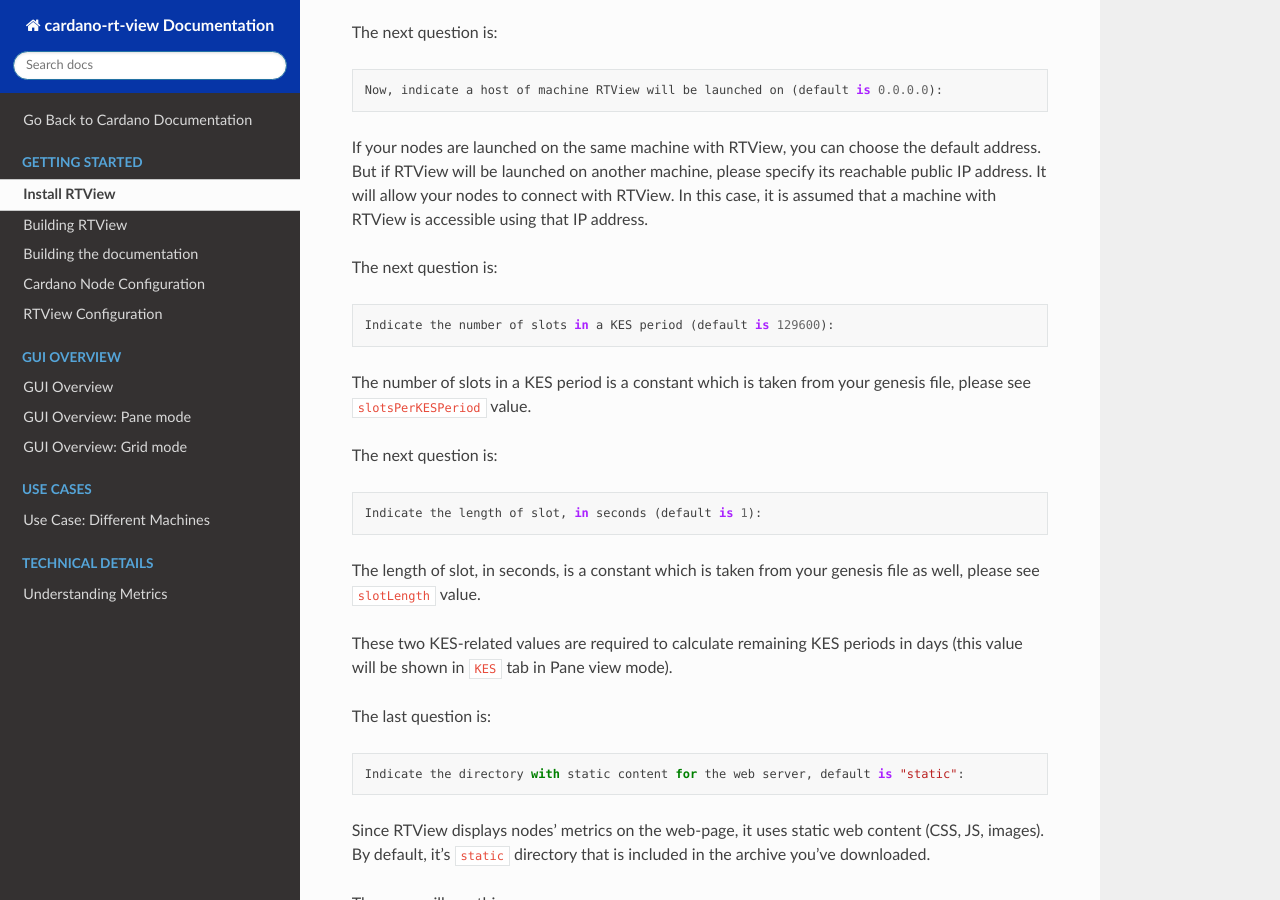
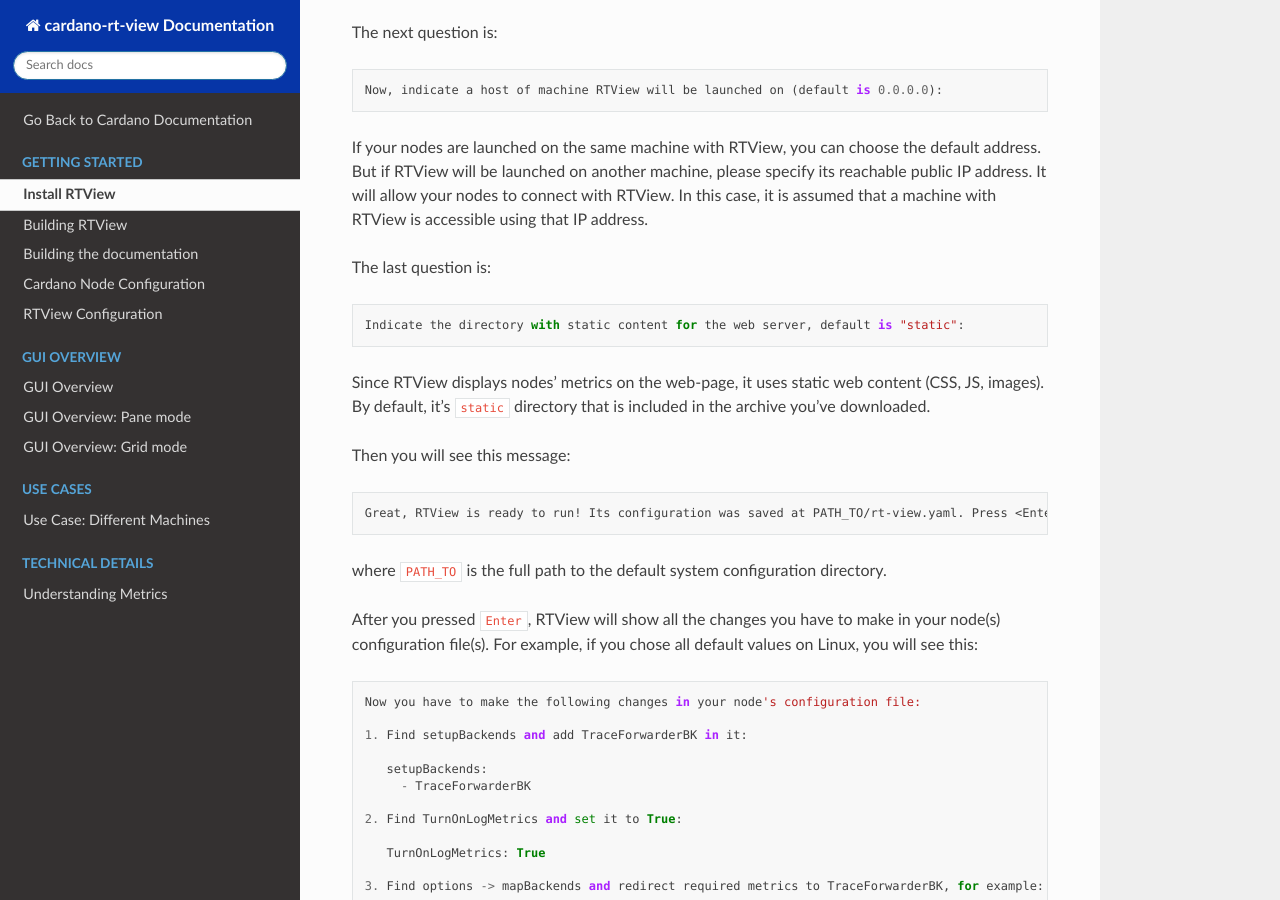
Before and after one commit to input-output-hk/cardano-rt-view, a Sphinx documentation site: the page built from doc/getting-started/install.md, in a window 1280 px wide and 900 px high, scrolled down 2539 px. Built offline with Sphinx 7.4.7 and the Read the Docs theme 2.0.0, drawn with Linux system fonts in a browser that asks for light colours.

Commit message:
CAD-2198: prepare for nodeBasicInfo.

````diff
--- a/doc/getting-started/install.md
+++ b/doc/getting-started/install.md
@@ -106,24 +106,6 @@
 
 If your nodes are launched on the same machine with RTView, you can choose the default address. But if RTView will be launched on another machine, please specify its reachable public IP address. It will allow your nodes to connect with RTView. In this case, it is assumed that a machine with RTView is accessible using that IP address.
 
-The next question is:
-
-```
-Indicate the number of slots in a KES period (default is 129600):
-```
-
-The number of slots in a KES period is a constant which is taken from your genesis file, please see `slotsPerKESPeriod` value.
-
-The next question is:
-
-```
-Indicate the length of slot, in seconds (default is 1):
-```
-
-The length of slot, in seconds, is a constant which is taken from your genesis file as well, please see `slotLength` value.
-
-These two KES-related values are required to calculate remaining KES periods in days (this value will be shown in `KES` tab in Pane view mode).
-
 The last question is:
 
 ```
````
Also changed, not shown: 9 other files.
